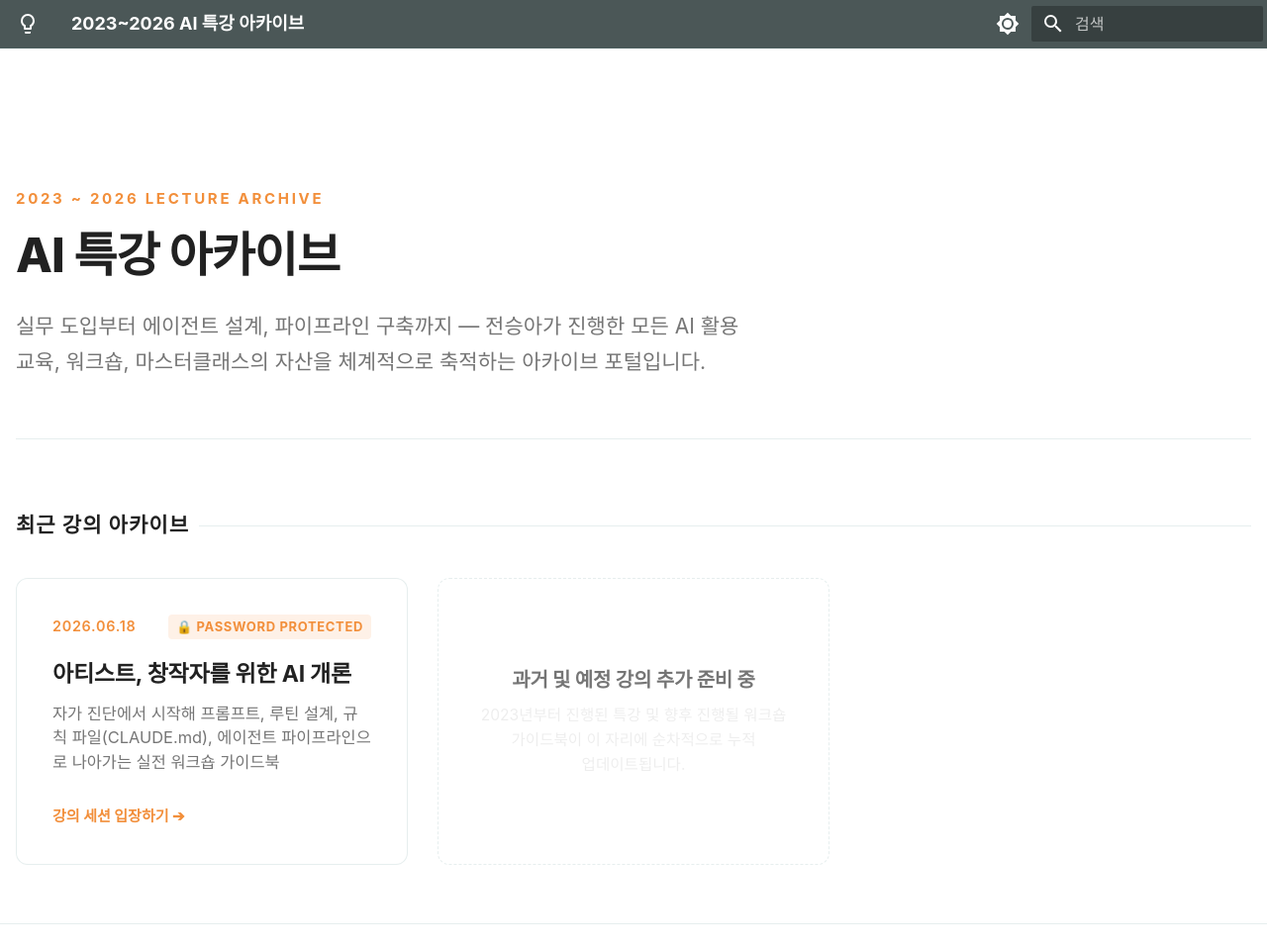
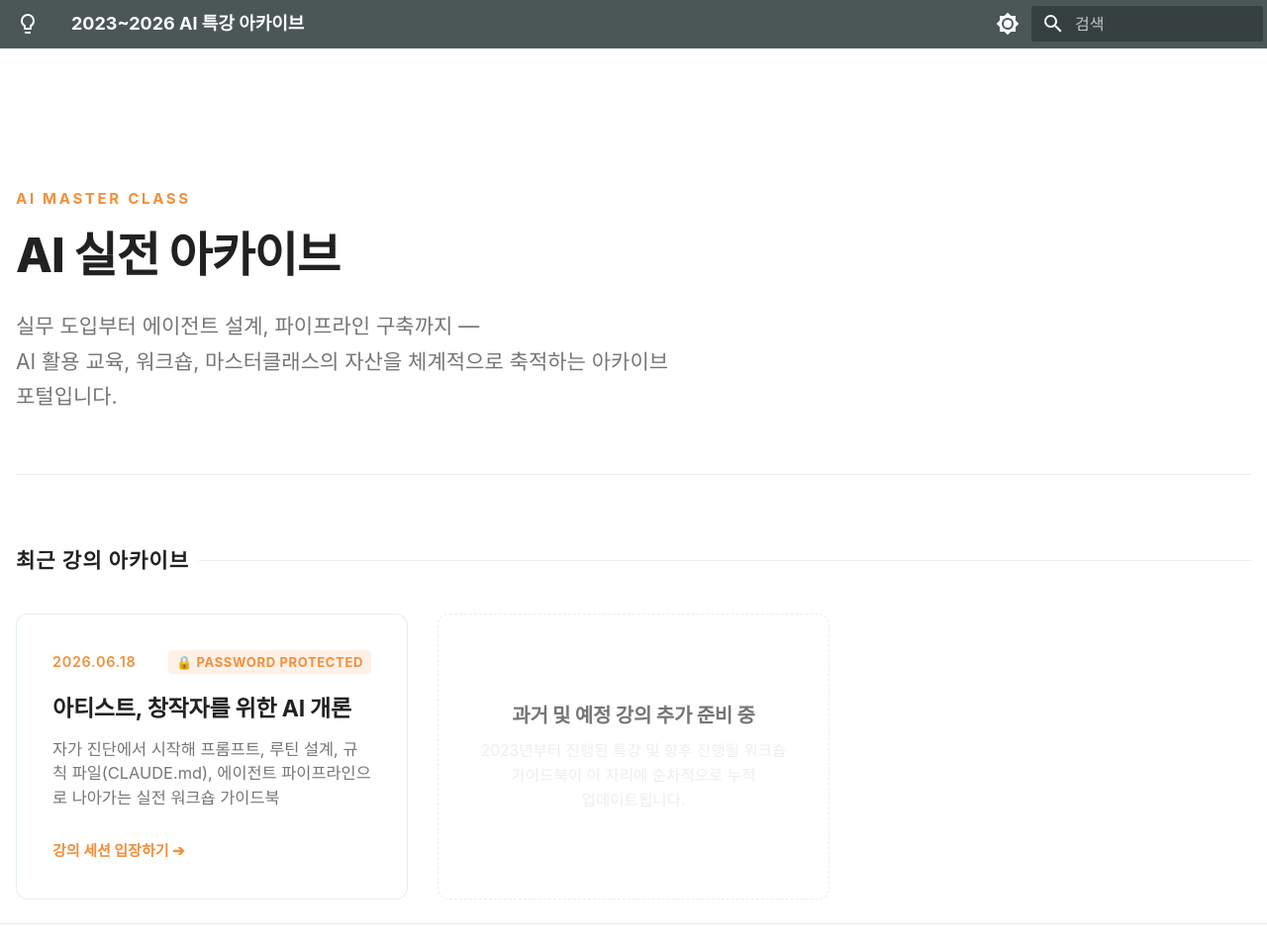
Before and after one commit to haepada-o/260600_ai_edu, an MkDocs documentation site: the page built from docs/index.md, in a window 1280 px wide and 958 px high. Shown: the whole window at 99% size. Built offline with MkDocs 1.6.1 and Material for MkDocs 9.7.7, drawn with Linux system fonts in a browser that asks for light colours; some web fonts are replaced.

Commit message:
fix: modify main page title to AI 실전 아카이브 and update subtitle & description

```diff
--- a/docs/index.md
+++ b/docs/index.md
@@ -5,10 +5,11 @@ hide:
 ---
 
 <div class="archive-hero">
-<div class="subtitle">2023 ~ 2026 LECTURE ARCHIVE</div>
-<h1>AI 특강 아카이브</h1>
+<div class="subtitle">AI MASTER CLASS</div>
+<h1>AI 실전 아카이브</h1>
 <p class="description">
-실무 도입부터 에이전트 설계, 파이프라인 구축까지 — 전승아가 진행한 모든 AI 활용 교육, 워크숍, 마스터클래스의 자산을 체계적으로 축적하는 아카이브 포털입니다.
+실무 도입부터 에이전트 설계, 파이프라인 구축까지 — <br>
+AI 활용 교육, 워크숍, 마스터클래스의 자산을 체계적으로 축적하는 아카이브 포털입니다.
 </p>
 </div>
 
```
